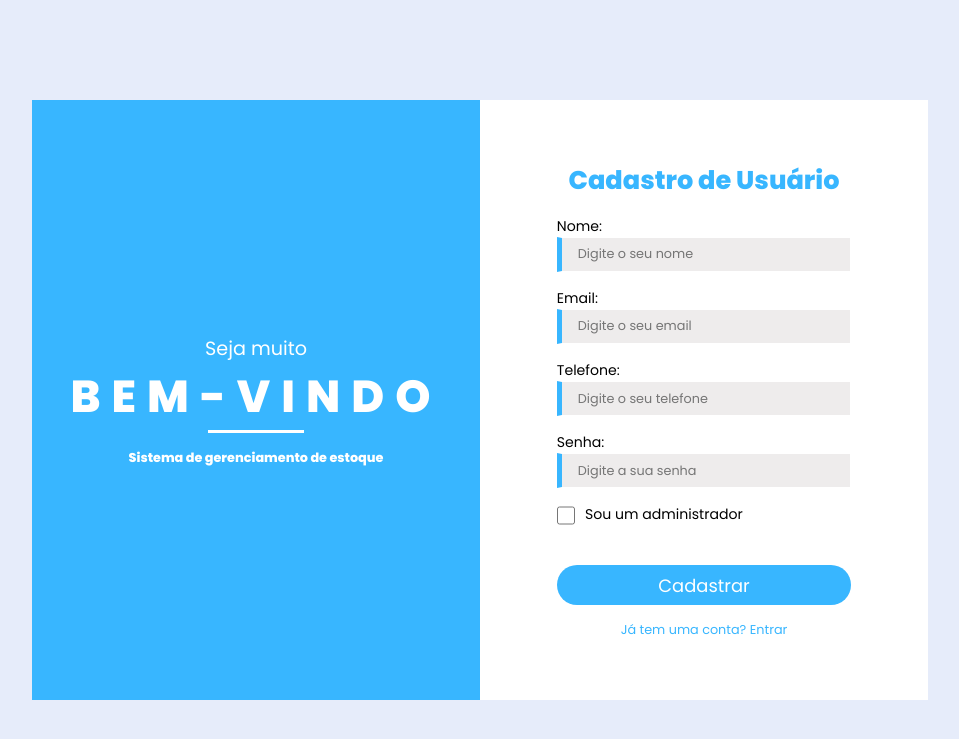
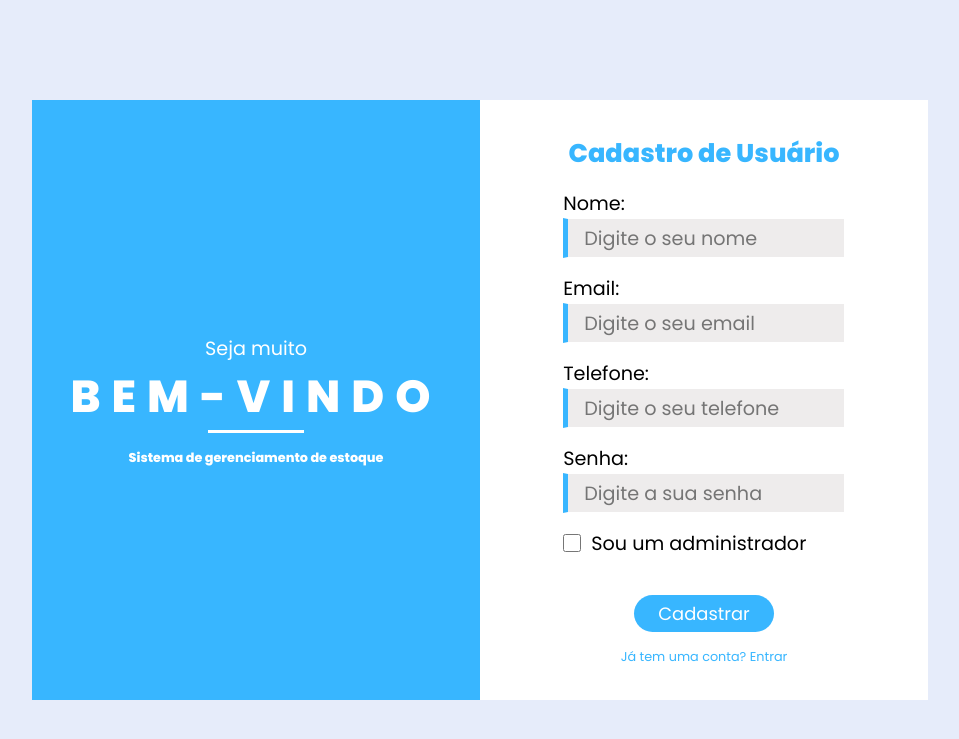
Before and after one commit to function404/crudqa_, a PHP site: page /src/screens/register.php in a window 1280 px wide. Shown: the top 739 px of the page, without its empty margins (160-1119 px from the left). Run offline with PHP 8.4, Linux system fonts and the light colour scheme.

Commit message:
refactor: att styles of register

```diff
--- a/src/css/style.css
+++ b/src/css/style.css
@@ -117,70 +124,64 @@ footer {
     margin-top: 1rem;
 }
 
-.main-form .container-form .left-form .last-midfont-register p{
+/* .main-form .container-form .left-form .last-midfont-register p{
     font-size: 1vw;
     font-family: "Poppins", sans-serif;
     font-weight: bold;
     font-style: normal;
     margin-top: 1rem;
-}
-
-.main-form .container-form .right-form{
-    width: 100%;
-    height: 100%;
-    background-color: #FFFFFF;
-}
+} */
 
 .main-form .container-form .right-form .register-login p{
     margin-top: 1rem;
     font-size: 1vw;
 }
 
-.main-form .container-form .right-form .register-register p{
+/* .main-form .container-form .right-form .register-register p{
     margin-top: 1rem;
     font-size: 1vw;
-}
+} */
 
 .main-form .container-form .right-form .register-login a{
-    color: #38b6ff;
+    color: rgb(56, 182, 255);
     text-decoration: none;
 }
 
-.main-form .container-form .right-form .register-register a{
+/* .main-form .container-form .right-form .register-register a{
     color: #38b6ff;
     text-decoration: none;
-}
+} */
 
 .main-form .container-form .right-form .title-login p{
     font-family: "Poppins", sans-serif;
     font-weight: 800;
     font-style: normal;
-    color: #38b6ff;
+    color: rgb(56, 182, 255);
     font-size: 2vw;
 }
 
-.main-form .container-form .right-form .title-register p{
+/* .main-form .container-form .right-form .title-register p{
     font-family: "Poppins", sans-serif;
     font-weight: 800;
     font-style: normal;
     color: #38b6ff;
     font-size: 2vw;
-}
+} */
 
 .main-form .container-form .right-form .form-login {
     display: flex;
     flex-direction: column;
-    align-items: center;
+    /* align-items: center; */
     justify-content: center;
     width: 22vw;
 }
 
-.main-form .container-form .right-form .form-register {
+/* .main-form .container-form .right-form .form-register {
     display: flex;
     flex-direction: column;
     align-items: center;
     justify-content: center;
-}
+} */
 
 .main-form .container-form .right-form .form-login label {
     font-size: 1.2rem;
@@ -191,28 +192,28 @@ footer {
     margin-top: 1rem;
 }
 
-.main-form .container-form .right-form .form-register label {
+/* .main-form .container-form .right-form .form-register label {
     font-size: 1.1vw;
     width: 100%;
     color: black;
     text-align: left;
     display: block;
     margin-top: 1rem;
-}
+} */
 
 .main-form .container-form .right-form .form-login input{
     width: 100%;
     height: 2.5rem;
-    background-color: #eeecec;
-    border-left: 5px solid #38b6ff;
-    border-right: 1px solid #ffffff;
-    border-top: 1px solid #ffffff;
-    border-bottom: 1px solid #ffffff;
+    background-color: rgb(238, 236, 236);
+    border-left: 5px solid rgb(56, 182, 255);
+    border-right: 1px solid rgb(255, 255, 255);
+    border-top: 1px solid rgb(255, 255, 255);
+    border-bottom: 1px solid rgb(255, 255, 255);
     padding: 0 1rem;
     font-size: 1.2rem;
 }
 
-.main-form .container-form .right-form .form-register input{
+/* .main-form .container-form .right-form .form-register input{
     width: 23vw;
     height: 4.4dvh;
     background-color: #eeecec;
@@ -222,38 +223,39 @@ footer {
     border-bottom: 1px solid #ffffff;
     padding: 0 1rem;
     font-size: 1vw;
-}
+} */
 
 .main-form .container-form .right-form .form-login input:focus{
     height: 2.5rem;
-    background-color: #eeecec;
+    background-color: rgb(238, 236, 236);
     outline: none;
-    border-left: 5px solid #0f68b1;
+    border-left: 5px solid rgb(15, 104, 177);
     padding: 0 1rem;
     font-size: 1.2rem;
 }
 
-.main-form .container-form .right-form .form-register input:focus{
+/* .main-form .container-form .right-form .form-register input:focus{
     height: 4.4dvh;
     background-color: #eeecec;
     outline: none;
     border-left: 5px solid #0f68b1;
     padding: 0 1rem;
     font-size: 1vw;
-}
+} */
 
-.main-form .container-form .right-form {
+/* .main-form .container-form .right-form {
     display: flex;
     flex-direction: column;
     justify-content: center;
     align-items: center;
-}
+} */
 
 .main-form .container-form .right-form button {
-    width: 100%;
-    height: 5dvh;
-    background-color: #38b6ff;
-    color: white;
+    width: 50%;
+    /* height: 5dvh; */
+    padding: 5px 0;
+    background-color: rgb(56, 182, 255);
+    color: rgb(255, 255, 255);
     border: none;
     border-radius: 30px;
     font-size: 1.4vw;
@@ -263,23 +265,30 @@ footer {
 }
 
 .main-form .container-form .right-form button:hover {
-    background-color: #0f68b1;
+    background-color: rgb(15, 104, 177);
     transition: ease-in-out 0.3s;
 }
 
-.main-form .container-form .right-form .form-register .keyadmin-register{
+.main-form .container-form .right-form .form-login .keyadmin {
     display: flex;
+    justify-content: center;
+    align-items: center;
+    text-align: center;
+    margin-top: 10px;
 }
 
-.main-form .container-form .right-form .form-register .keyadmin-register input{
+.main-form .container-form .right-form .form-login .keyadmin label {
+    margin-top: 0;
+}
+
+.main-form .container-form .right-form .form-login .keyadmin input[type="checkbox"] {
     width: 20px;
-    margin-top: 10px;
     margin-right: 10px;
 }
 
 @media (max-width: 1120px) {
     .main-form .container-form .right-form .title-login p{
-        font-size: 2.8vw;
+        font-size: 2.5vw;
     }
 
     .main-form .container-form .right-form .register-login p{
@@ -397,48 +409,43 @@ footer {
     .main-form .container-form .right-form .form-register input{
         font-size: 2.5vw;
         width: 38vw;
-    }
+    } */
     .main-form .container-form .right-form button {
         font-size: 2.7vw;
     }
     .main-form .container-form .right-form .register-login p{
         font-size: 2vw;
     }
-    .main-form .container-form .right-form .register-register p{
+    /* .main-form .container-form .right-form .register-register p{
         font-size: 2vw;
-    }
+    } */
     .main-form .container-form .right-form button {
         width: 15rem;
     }
 }
 
 @media (max-width: 550px) {
-    .main-form .container-form .left-form .first-midfont-register,
+    /* .main-form .container-form .left-form .first-midfont-register, */
     .main-form .container-form .left-form .first-midfont-login p{
         font-size: 3vw;
     }
-
-    .main-form .container-form .left-form .welcolme-register,
+    /* .main-form .container-form .left-form .welcolme-register, */
     .main-form .container-form .left-form .welcolme-login p{
         font-size: 7vw;
     }
-
-    .main-form .container-form .right-form .title-register
+    /* .main-form .container-form .right-form .title-register */
     .main-form .container-form .right-form .title-login p{
         font-size: 5.5vw;
     }
-
-    .main-form .container-form .right-form .form-register,
+    /* .main-form .container-form .right-form .form-register, */
     .main-form .container-form .right-form .form-login label{
         font-size: 3.5vw;
     }
-
-    .main-form .container-form .right-form .form-register,
+    /* .main-form .container-form .right-form .form-register, */
     .main-form .container-form .right-form .form-register input{
         font-size: 3vw;
         width: 55vw;
     }
-
     .main-form .container-form .right-form button {
         font-size: 4vw;
         width: 100%;
--- a/src/screens/register.php
+++ b/src/screens/register.php
@@ -173,62 +173,75 @@ if ($_SERVER['REQUEST_METHOD'] == 'POST') {
    <link rel="preconnect" href="https://fonts.googleapis.com">
    <link rel="preconnect" href="https://fonts.gstatic.com" crossorigin>
    <link href="https://fonts.googleapis.com/css2?family=Poppins:wght@400;800&display=swap" rel="stylesheet">
+   <link rel="shortcut icon" type="image/x-icon" sizes="32x32" href="./public/boxIcon-white.png" id="favicon">
    <title>Cadastro</title>
 </head>
+<?php
+   $nome_val = isset($_GET['nome']) ? htmlspecialchars($_GET['nome']) : '';
+   $email_val = isset($_GET['email']) ? htmlspecialchars($_GET['email']) : '';
+   $telefone_val = isset($_GET['telefone']) ? htmlspecialchars($_GET['telefone']) : '';
+   $admin_checked = (isset($_GET['administrador']) && $_GET['administrador'] == 1) ? 'checked' : '';
+?>
 <body>
    <main class="main-form">
       <section class="container-form">
          <section class="left-form">
-            <div class="first-midfont-register">
+            <div class="first-midfont-login">
                <p>Seja muito</p>
             </div>
-            <div class="welcolme-register">
+
+            <div class="welcolme-login">
                <p>Bem-vindo</p>
             </div>
+
             <div class="separator"></div>
-            <div class="last-midfont-register">
+
+            <div class="last-midfont-login">
                <p>Sistema de gerenciamento de estoque</p>
             </div>
          </section>
+
          <section class="right-form">
-            <div class="title-register">
+            <div class="title-login">
                <p>Cadastro de Usuário</p>
             </div>
-            <div class="form-register">
-               <?php
-                  if (isset($_GET['error_'])) {
-                     echo "<p class='message' style='color: red; margin-top:15px; font-size: 1vw;'>" . htmlspecialchars($_GET['message']) . "</p>";
-                  }
-                  if (isset($_GET['success_'])) {
-                     echo "<p class='message' style='color: green; margin-top:15px; font-size: 1vw;'>" . htmlspecialchars($_GET['message']) . "</p>";
-                  }
-                  $nome_val = isset($_GET['nome']) ? htmlspecialchars($_GET['nome']) : '';
-                  $email_val = isset($_GET['email']) ? htmlspecialchars($_GET['email']) : '';
-                  $telefone_val = isset($_GET['telefone']) ? htmlspecialchars($_GET['telefone']) : '';
-                  $admin_checked = (isset($_GET['administrador']) && $_GET['administrador'] == 1) ? 'checked' : '';
-               ?>
+
+            <div class="form-login">
                <form action="register.php" method="POST">
                   <label for="nome">Nome:</label>
                   <input type="text" name="nome" id="nome" placeholder="Digite o seu nome" value="<?php echo $nome_val; ?>" required>
+
                   <label for="email">Email:</label>
                   <input type="email" name="email" id="email" placeholder="Digite o seu email" value="<?php echo $email_val; ?>" required>
+
                   <label for="telefone">Telefone:</label>
                   <input type="text" name="telefone" id="telefone" placeholder="Digite o seu telefone" value="<?php echo $telefone_val; ?>">
+
                   <label for="password">Senha:</label>
                   <input type="password" name="password" id="password" placeholder="Digite a sua senha" required>
 
-                  <div class="keyadmin-register">
+                  <div class="keyadmin">
                      <input type="checkbox" name="administrador" id="administrador" <?php echo $admin_checked; ?>>
                      <label>Sou um administrador</label>
                   </div>
-                  <div id="adminKeyDiv" style="display: <?php echo ($admin_checked ? 'flex' : 'none'); ?>;">
+                  <div id="adminKeyDiv" style="display: none;">
                      <label for="key">Chave de Administrador:</label>
                      <input type="text" name="key" id="key" placeholder="Digite a chave de administrador">
                   </div>
 
+                  <?php
+                     if (isset($_GET['error_'])) {
+                        echo "<p style='color: red; margin-top:15px; font-size: 1vw;'>" . htmlspecialchars($_GET['message']) . "</p>";
+                     }
+                     if (isset($_GET['success_'])) {
+                        echo "<p style='color: red; margin-top:15px; font-size: 1vw;'>" . htmlspecialchars($_GET['message']) . "</p>";
+                     }
+                  ?>
+
                   <button type="submit">Cadastrar</button>
                </form>
             </div>
+
             <div class="register-login">
                <p>
                   <a href="./login.php">Já tem uma conta? Entrar</a>
@@ -243,3 +256,5 @@ if ($_SERVER['REQUEST_METHOD'] == 'POST') {
          adminKeyDiv.style.display = this.checked ? 'block' : 'none';
       });
    </script>
+<body>
+</html>
```
Also changed, not shown: other parts of src/css/style.css (+33 -23 lines), src/screens/login.php (+11 -10 lines).
